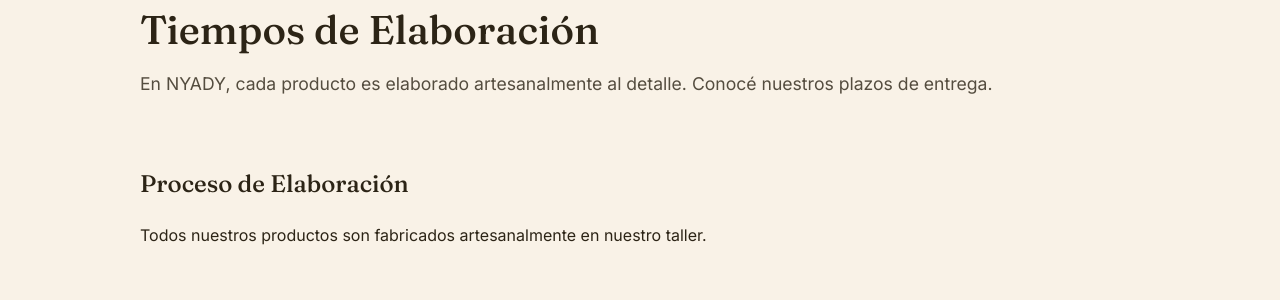
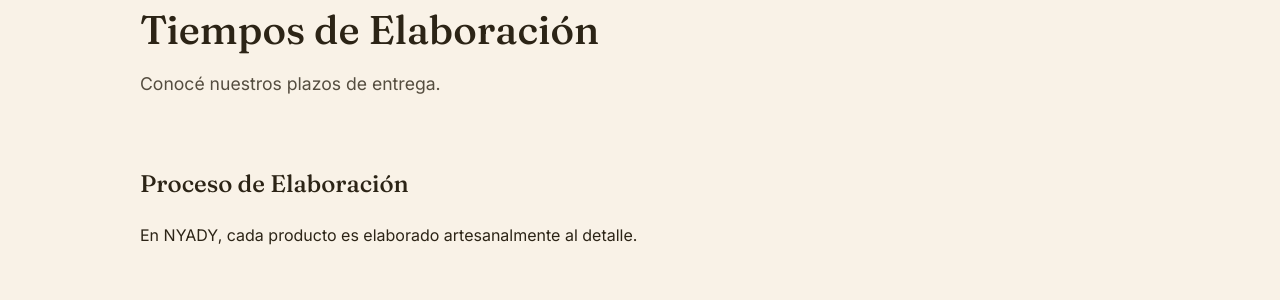
Before and after one commit to nady4/nyady, a Next.js app: page /info/elaboracion in a window 1280 px wide. Shown: the part 179-479 px from the top of the page. Built offline with nearby package versions, Linux system fonts and the light colour scheme; no server answers.

Commit message:
Update description text in TiemposPage component

```diff
--- a/app/(public)/info/elaboracion/page.tsx
+++ b/app/(public)/info/elaboracion/page.tsx
@@ -10,11 +10,11 @@ export default function TiemposPage() {
   return (
     <InfoPage
       title="Tiempos de Elaboración"
-      description="En NYADY, cada producto es elaborado artesanalmente al detalle. Conocé nuestros plazos de entrega."
+      description="Conocé nuestros plazos de entrega."
     >
       <h2>Proceso de Elaboración</h2>
       <p>
-        Todos nuestros productos son fabricados artesanalmente en nuestro taller.
+        En NYADY, cada producto es elaborado artesanalmente al detalle.
       </p>
 
       <h2>Tiempo Estimado: </h2>
```
